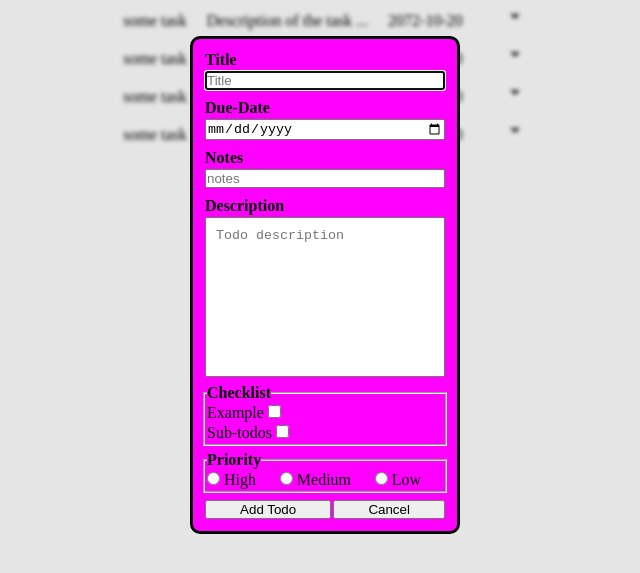
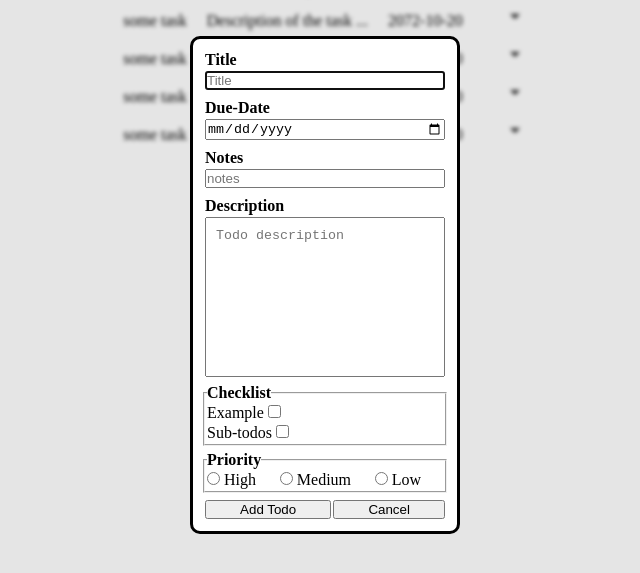
Before and after one commit to srj-17/TODO-List, a website built with webpack: page src/template.html in a window 1280 px wide. Both pictures are taken after a click on the button "Add Task". Shown: the part 115-688 px from the top of the page, without its empty margins (315-955 px from the left). Built offline with nearby package versions, Linux system fonts and the light colour scheme.

Commit message:
Migrate all the dialog elements to a list
Easier to add / remove elements in the future

```diff
--- a/src/addDialogs.js
+++ b/src/addDialogs.js
@@ -2,25 +2,32 @@ let addTaskForm = document.createElement("form");
 addTaskForm.setAttribute("action", "/index.html");
 addTaskForm.setAttribute("method", "get");
 
-// TODO: remove this. this is just for first demo,
-    // also, add the checklists and priority dynamically later on
-addTaskForm.innerHTML = `
+let addTaskFormElements = [
+    `
     <div>
         <label class="to-bold" for="title">Title</label>
         <input type="text" id="title" placeholder="Title">
     </div>
+    `,
+    `
     <div>
         <label class="to-bold" for="duedate">Due-Date</label>
         <input type="date" id="duedate" placeholder=${new Date()}>
     </div>
+    `,
+    `
     <div>
         <label class="to-bold" for="notes">Notes</label>
         <input type="text" id="notes" placeholder="notes">
     </div>
+    `,
+    `
     <div>
         <label class="to-bold" for="description">Description</label>
         <textarea id="description" placeholder="Todo description"></textarea>
     </div>
+    `,
+    `
     <fieldset>
         <legend class="to-bold">Checklist</legend>
         <div>
@@ -32,6 +39,8 @@ addTaskForm.innerHTML = `
             <input type="checkbox" id="checklist" name="checklist">
         </div>
     </fieldset>
+    `,
+    `
     <fieldset class="priority">
         <legend class="to-bold">Priority</legend>
         <div>
@@ -47,11 +56,22 @@ addTaskForm.innerHTML = `
             <label for="low">Low</label>
         </div>
     </fieldset>
+    `,
+    `
     <div class="dialog-buttons">
         <button type="submit" id="add">Add Todo</button>
         <button type="button" id="cancel">Cancel</button>
     </div>
-    `
+    `,
+]
+
+// TODO: remove this. this is just for first demo,
+    // also, add the checklists and priority dynamically later on
+let addTaskFormHTML = ``
+addTaskFormElements.forEach(element => {
+    addTaskFormHTML = addTaskFormHTML + element
+});
+addTaskForm.innerHTML = addTaskFormHTML
 
 let addTask = document.createElement("dialog");
 addTask.classList.toggle("add-task-dialog");
--- a/src/styles.css
+++ b/src/styles.css
@@ -119,7 +119,7 @@ body {
     margin: auto;
     /*width: 10%;*/
     /*height: 10%;*/
-    background-color: magenta;
+    background-color: white;
     border: 3px solid black;
     border-radius: 10px;
     padding: 10px;
```
Lines whose indentation alone changed are shown as unchanged.
